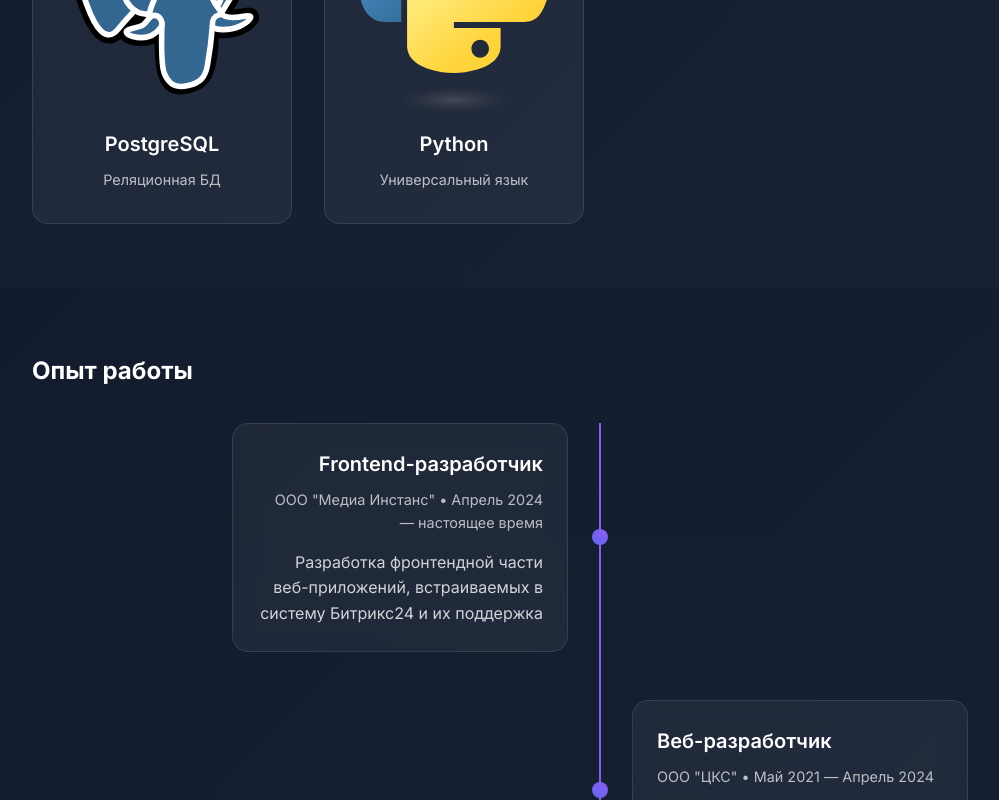
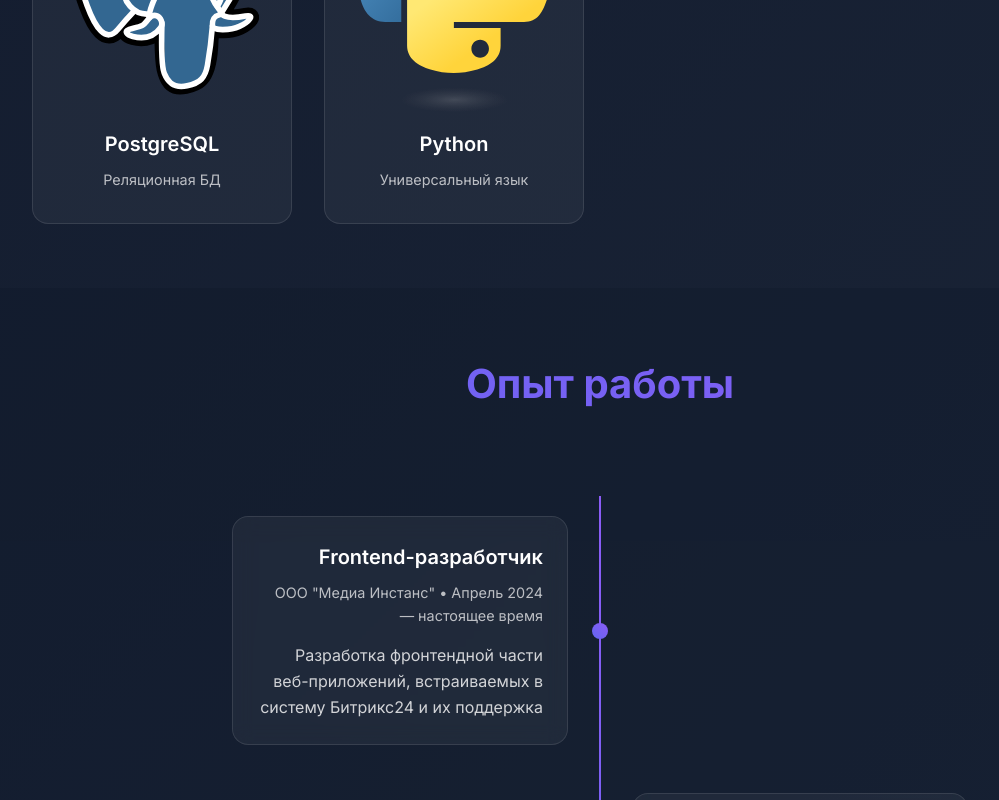
Before and after one commit to DeusIntra/portfolio, a Vue app: page / in a window 1280 px wide. Shown: the part 2000-2800 px from the top of the page, without its empty margins (40-1039 px from the left). Built offline with nearby package versions, Linux system fonts and the light colour scheme; the HTML template or start-up script is replaced by a standard one.

Commit message:
timeline as separate component

```diff
--- /dev/null
+++ b/src/components/TheTimeline.vue
@@ -0,0 +1,191 @@
+<script setup lang="ts">
+import type { JobExperience } from '@/types/JobExperience';
+import { onMounted } from 'vue';
+
+defineProps({
+  experiences: { type: Array<JobExperience>, required: true },
+})
+
+onMounted(() => {
+  const items = document.querySelectorAll<HTMLElement>('.timeline-item')
+  items.forEach(item => item.style = 'opacity:1;')
+})
+</script>
+
+<template>
+  <section class="experience-section">
+    <div class="container">
+      <h2 class="section-title">Опыт работы</h2>
+      <div class="timeline">
+        <div v-for="(job, index) in experiences" :key="index" class="timeline-item"
+          :class="index % 2 === 0 ? 'timeline-item-left' : 'timeline-item-right'">
+          <div class="timeline-content">
+            <h3 class="job-title">{{ job.position }}</h3>
+            <p class="company">{{ job.company }} • {{ job.period }}</p>
+            <p class="job-description">{{ job.description }}</p>
+          </div>
+          <div class="timeline-dot"></div>
+        </div>
+      </div>
+    </div>
+  </section>
+</template>
+
+<style scoped lang="scss">
+.experience-section {
+  padding: 4rem 0;
+  background: rgba(15, 23, 42, 0.3);
+}
+
+.container {
+  max-width: 1200px;
+  margin: 0 auto;
+  padding: 0 2rem;
+}
+
+.section-title {
+  text-align: center;
+  font-size: 2.5rem;
+  margin-bottom: 3rem;
+  background: linear-gradient(45deg, #6366f1, #8b5cf6);
+  -webkit-background-clip: text;
+  -webkit-text-fill-color: transparent;
+  background-clip: text;
+}
+
+.timeline {
+  position: relative;
+  max-width: 800px;
+  margin: 0 auto;
+  padding: 2rem 0;
+}
+
+.timeline::before {
+  content: '';
+  position: absolute;
+  left: 50%;
+  transform: translateX(-50%);
+  width: 2px;
+  height: 100%;
+  background: linear-gradient(45deg, #6366f1, #8b5cf6);
+}
+
+.timeline-item {
+  position: relative;
+  margin-bottom: 3rem;
+  width: 50%;
+  padding: 0 2rem;
+  box-sizing: border-box;
+  opacity: 0;
+  transform: translateY(20px);
+  transition: opacity 0.6s ease, transform 0.6s ease;
+}
+
+.timeline-item-left {
+  left: 0;
+  text-align: right;
+
+  .timeline-dot {
+    right: -8px;
+  }
+}
+
+.timeline-item-right {
+  left: 50%;
+
+  .timeline-dot {
+    left: -8px;
+  }
+}
+
+.timeline-content {
+  background: rgba(255, 255, 255, 0.05);
+  backdrop-filter: blur(10px);
+  padding: 1.5rem;
+  border-radius: 1rem;
+  border: 1px solid rgba(255, 255, 255, 0.1);
+  transition: all 0.3s ease;
+}
+
+.timeline-content:hover {
+  transform: translateY(-5px);
+  box-shadow: 0 10px 30px rgba(0, 0, 0, 0.2);
+  background: rgba(255, 255, 255, 0.1);
+}
+
+.timeline-dot {
+  position: absolute;
+  top: 50%;
+  transform: translateY(-50%);
+  width: 16px;
+  height: 16px;
+  border-radius: 50%;
+  background: linear-gradient(45deg, #6366f1, #8b5cf6);
+}
+
+.job-title {
+  font-size: 1.25rem;
+  font-weight: 600;
+  margin-bottom: 0.5rem;
+  color: white;
+}
+
+.company {
+  color: rgba(255, 255, 255, 0.7);
+  margin-bottom: 1rem;
+  font-size: 0.9rem;
+}
+
+.job-description {
+  color: rgba(255, 255, 255, 0.8);
+  line-height: 1.6;
+}
+
+// Анимация появления при прокрутке
+.timeline-item.visible {
+  opacity: 1;
+  transform: translateY(0);
+}
+
+// Медиазапросы для мобильных устройств
+@media (max-width: 968px) {
+  .timeline::before {
+    left: 20px;
+  }
+
+  .timeline-item {
+    width: 100%;
+    left: 0 !important;
+    padding-left: 50px;
+    padding-right: 0;
+    text-align: left !important;
+  }
+
+  .timeline-item-left .timeline-dot,
+  .timeline-item-right .timeline-dot {
+    left: 12px;
+  }
+}
+
+@media (max-width: 480px) {
+  .section-title {
+    font-size: 2rem;
+  }
+
+  .timeline-content {
+    padding: 1rem;
+  }
+
+  .job-title {
+    font-size: 1.1rem;
+  }
+
+  .company {
+    font-size: 0.9rem;
+  }
+
+  .job-description {
+    font-size: 0.9rem;
+  }
+}
+</style>
--- /dev/null
+++ b/src/types/JobExperience.ts
@@ -0,0 +1,6 @@
+export interface JobExperience {
+  position: string
+  company: string
+  period: string
+  description: string
+}
--- a/src/views/HomeView.vue
+++ b/src/views/HomeView.vue
@@ -1,32 +1,21 @@
 <script setup lang="ts">
+import { ref } from 'vue'
+import CodeTerminal from '@/components/CodeTerminal.vue'
+import TheTimeline from '@/components/TheTimeline.vue'
 import ContactForm from '@/components/ContactForm.vue'
+import type { JobExperience } from '@/types/JobExperience'
 import TechStack from '@/components/TechStack.vue'
-import CodeTerminal from '@/components/CodeTerminal.vue'
 
-function yearsSinceBirth(birthday: Date) {
-  const today = new Date();
-  const ageDate = new Date(today.getTime() - birthday.getTime());
-  return Math.abs(ageDate.getUTCFullYear() - 1970);
-}
-
-const codeLines = [
+const codeLines = ref([
   'const developer = {',
   '  name: "Кирилл Мазурек",',
-  `  age: ${yearsSinceBirth(new Date(1996, 3, 13))},`,
   '  role: "Fullstack Developer",',
-  '  skills: ["Vue", "React", "Node.js", "TypeScript", "C#"],',
+  '  skills: ["Vue", "React", "Node.js", "TypeScript"],',
   '  location: "Тюмень, Россия"',
   '};'
-]
+])
 
-interface JobExperience {
-  position: string
-  company: string
-  period: string
-  description: string
-}
-
-const experience: JobExperience[] = [
+const experiences: JobExperience[] = [
   {
     position: 'Frontend-разработчик',
     company: 'ООО "Медиа Инстанс"',
@@ -61,8 +50,8 @@ const experience: JobExperience[] = [
           Готов к реализации ваших проектов!
         </p>
         <div class="hero-actions">
-          <a href="#contact" class="primary-button">Написать</a>
-          <router-link to="/about" class="secondary-button">Узнать</router-link>
+          <a href="#contact" class="primary-button">Начать проект</a>
+          <router-link to="/about" class="secondary-button">Узнать больше</router-link>
         </div>
       </div>
       <div class="hero-visual">
@@ -71,28 +60,12 @@ const experience: JobExperience[] = [
     </section>
 
     <TechStack />
-
-    <section class="experience-section">
-      <div class="container">
-        <h2 class="section-title">Опыт работы</h2>
-        <div class="timeline">
-          <div class="timeline-item" v-for="(job, index) in experience" :key="index">
-            <div class="timeline-content">
-              <h3 class="job-title">{{ job.position }}</h3>
-              <p class="company">{{ job.company }} • {{ job.period }}</p>
-              <p class="job-description">{{ job.description }}</p>
-            </div>
-            <div class="timeline-dot"></div>
-          </div>
-        </div>
-      </div>
-    </section>
-
+    <TheTimeline :experiences="experiences" />
     <ContactForm />
   </div>
 </template>
 
-<style scoped>
+<style scoped lang="scss">
 .home {
   padding-top: 80px;
 }
@@ -186,102 +159,7 @@ const experience: JobExperience[] = [
   position: relative;
 }
 
-@keyframes slideIn {
-  to {
-    opacity: 1;
-    transform: translateX(0);
-  }
-}
-
-.experience-section {
-  padding: 4rem 0;
-  background: rgba(15, 23, 42, 0.3);
-}
-
-.container {
-  max-width: 1200px;
-  margin: 0 auto;
-  padding: 0 2rem;
-}
-
-.timeline {
-  position: relative;
-  max-width: 800px;
-  margin: 0 auto;
-  padding: 2rem 0;
-}
-
-.timeline::before {
-  content: '';
-  position: absolute;
-  left: 50%;
-  transform: translateX(-50%);
-  width: 2px;
-  height: 100%;
-  background: linear-gradient(45deg, #6366f1, #8b5cf6);
-}
-
-.timeline-item {
-  position: relative;
-  margin-bottom: 3rem;
-  width: 50%;
-  padding: 0 2rem;
-  box-sizing: border-box;
-}
-
-.timeline-item:nth-child(odd) {
-  left: 0;
-  text-align: right;
-}
-
-.timeline-item:nth-child(even) {
-  left: 50%;
-}
-
-.timeline-content {
-  background: rgba(255, 255, 255, 0.05);
-  backdrop-filter: blur(10px);
-  padding: 1.5rem;
-  border-radius: 1rem;
-  border: 1px solid rgba(255, 255, 255, 0.1);
-}
-
-.timeline-dot {
-  position: absolute;
-  top: 50%;
-  transform: translateY(-50%);
-  width: 16px;
-  height: 16px;
-  border-radius: 50%;
-  background: linear-gradient(45deg, #6366f1, #8b5cf6);
-}
-
-.timeline-item:nth-child(odd) .timeline-dot {
-  right: -8px;
-}
-
-.timeline-item:nth-child(even) .timeline-dot {
-  left: -8px;
-}
-
-.job-title {
-  font-size: 1.25rem;
-  font-weight: 600;
-  margin-bottom: 0.5rem;
-  color: white;
-}
-
-.company {
-  color: rgba(255, 255, 255, 0.7);
-  margin-bottom: 1rem;
-  font-size: 0.9rem;
-}
-
-.job-description {
-  color: rgba(255, 255, 255, 0.8);
-  line-height: 1.6;
-}
-
+// Медиазапросы для мобильных устройств
 @media (max-width: 968px) {
   .hero {
     grid-template-columns: 1fr;
```
